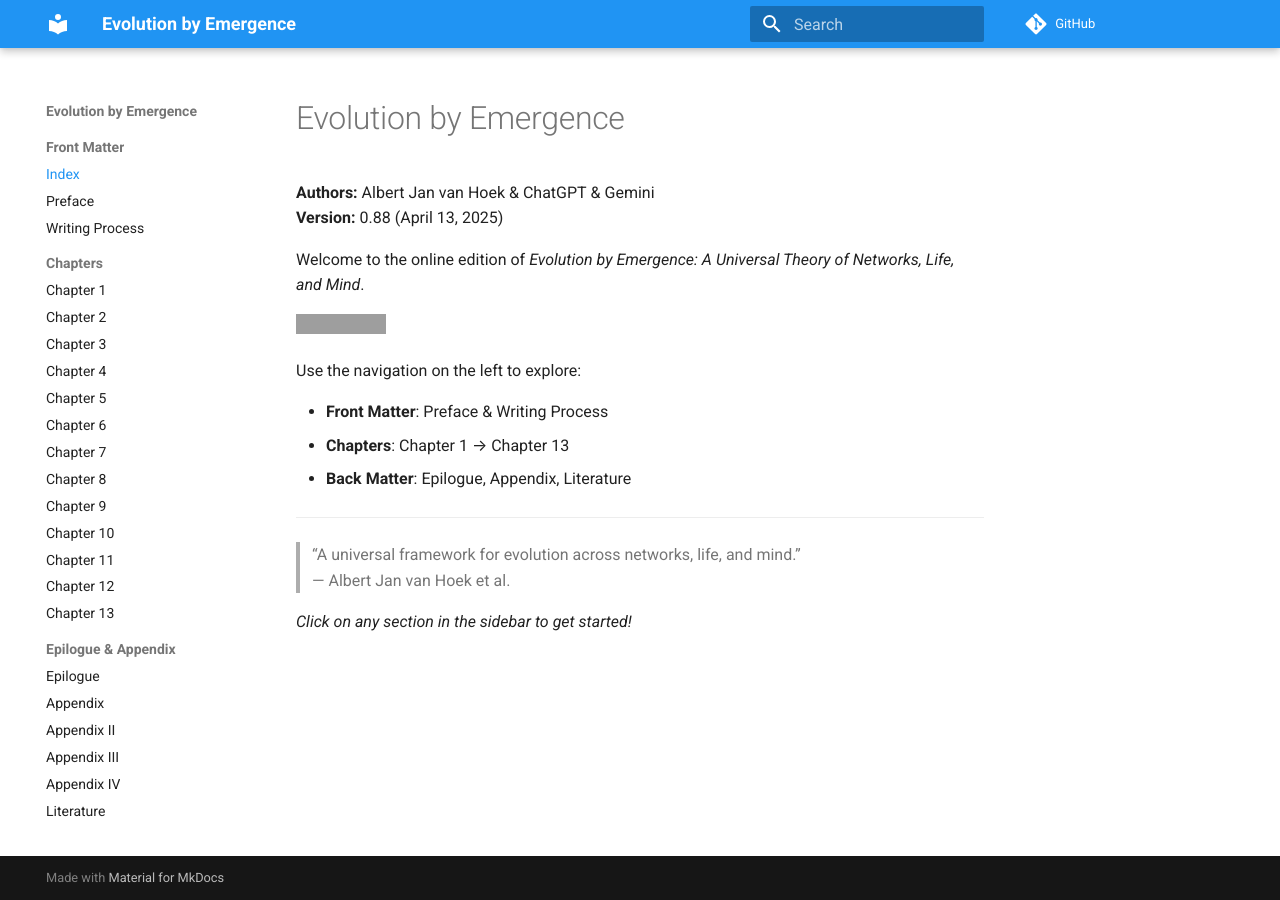
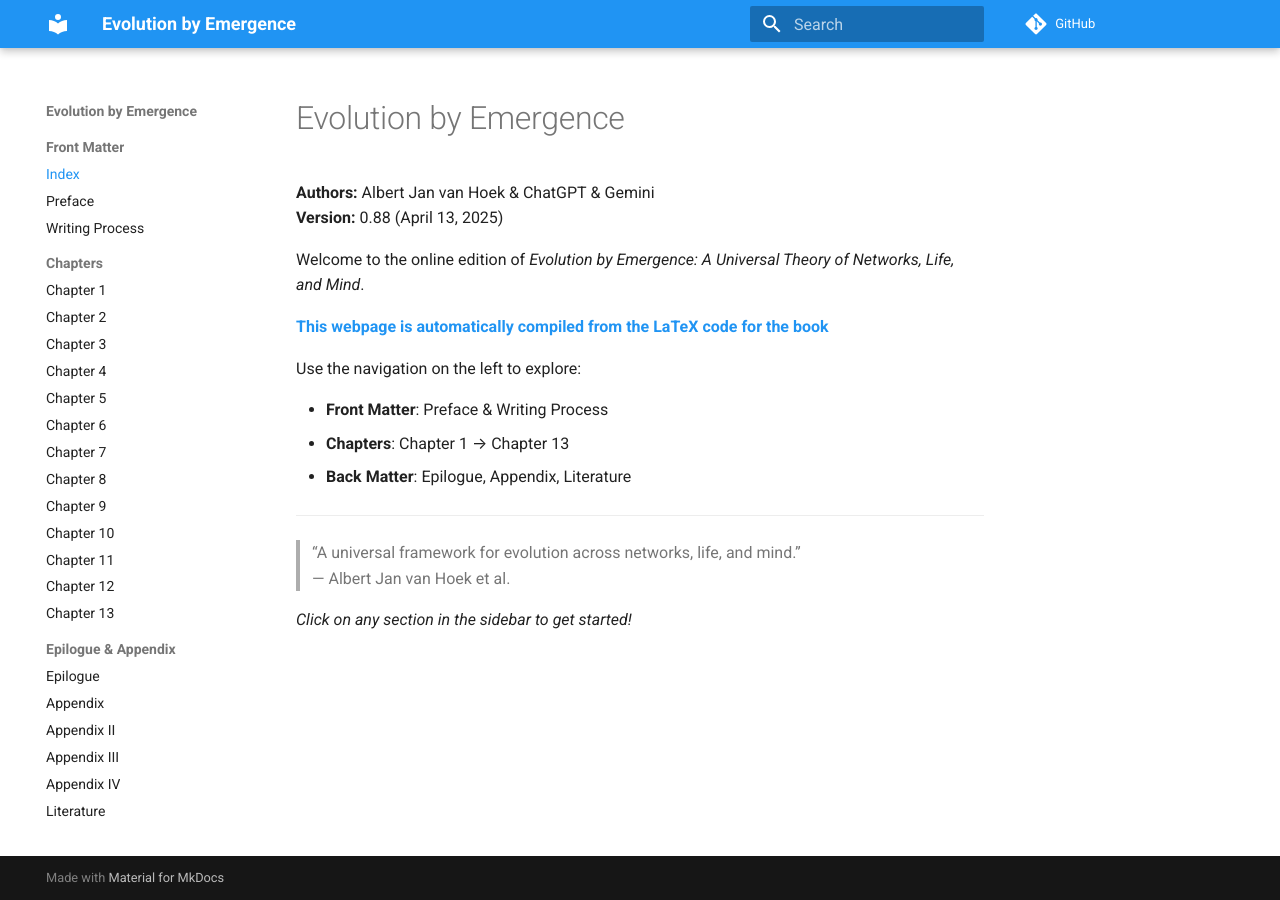
Before and after one commit to albertjanvanhoek/Evolution-by-Emergence, an MkDocs documentation site: the page built from docs/index.md, in a window 1280 px wide. Built offline with MkDocs 1.6.1 and Material for MkDocs 9.7.7, drawn with Linux system fonts in a browser that asks for light colours; comment, search, counter and statistics services are not loaded; grey boxes are pictures that could not be loaded.

Commit message:
Updates from Overleaf

```diff
--- a/docs/index.md
+++ b/docs/index.md
@@ -9,7 +9,7 @@ title: Home
 
 Welcome to the online edition of *Evolution by Emergence: A Universal Theory of Networks, Life, and Mind*.
 
-[![GitHub Repository](https://img.shields.io/badge/GitHub-Repo-Evolution--by--Emergence-181717?logo=github)](https://github.com/albertjanvanhoek/Evolution-by-Emergence)
+[**This webpage is automatically compiled from the LaTeX code for the book**](https://github.com/albertjanvanhoek/Evolution-by-Emergence)
 
 Use the navigation on the left to explore:
 
```
